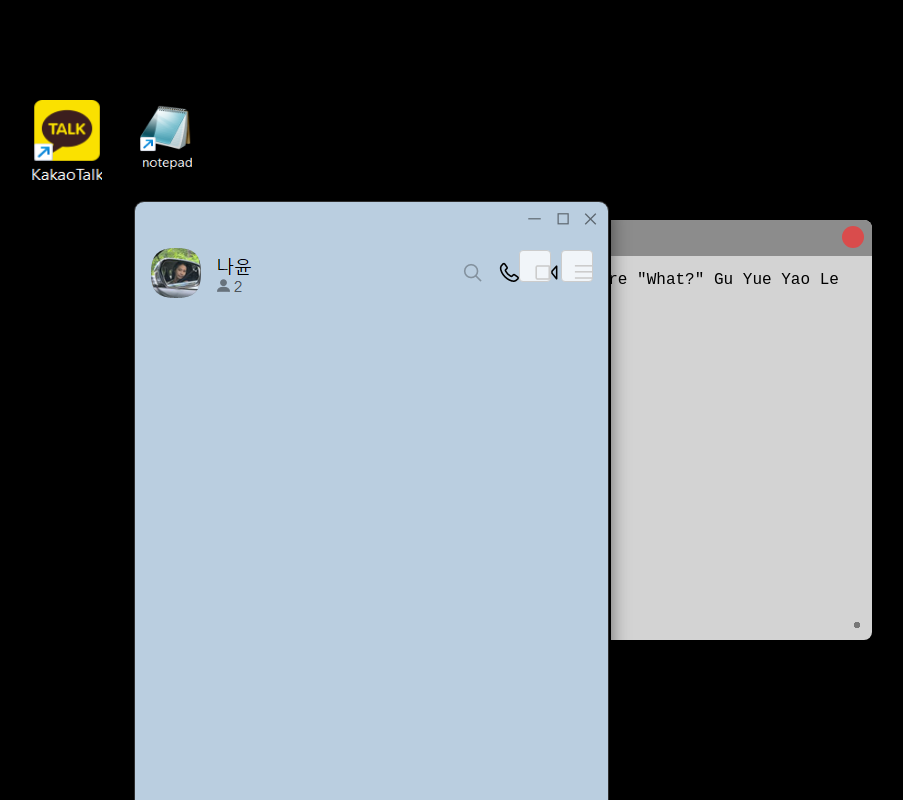
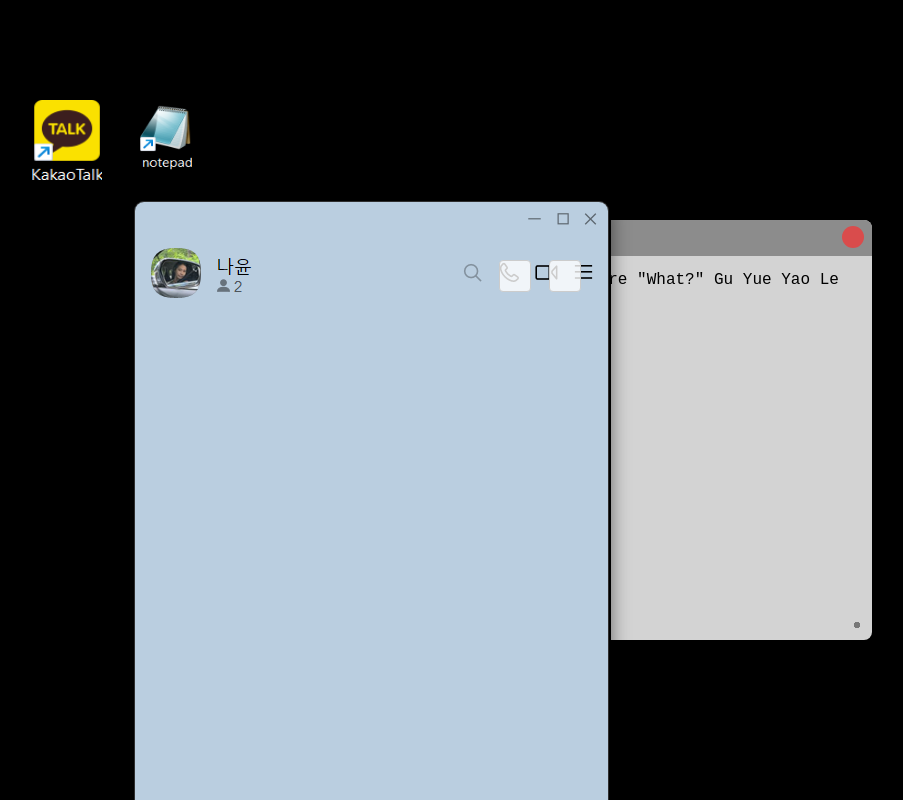
Before and after one commit to armin-05/letters-project, a plain HTML site: page index.html in a window 1280 px wide. Both pictures are taken after a click on the picture 135 px from the left and 140 px from the top of the page. Shown: the top 800 px of the page, without its empty margins (68-971 px from the left). Drawn offline with nearby package versions, Linux system fonts and the light colour scheme.

Commit message:
Update index.html

```diff
--- a/index.html
+++ b/index.html
@@ -156,7 +156,7 @@
   /* Call Buttons on Kakao Window */
   .call-button {
     position: absolute;
-    top: 50px;
+    top: 60px;
     width: 32px;
     height: 32px;
     background-color: rgba(255, 255, 255, 0.8);
@@ -167,10 +167,10 @@
     display: none;
   }
   #videoCallBtn {
-    right: 18px;
+    right: 30px;
   }
   #voiceCallBtn {
-    right: 60px;
+    right: 80px;
   }
 
   /* Call Windows */
```
